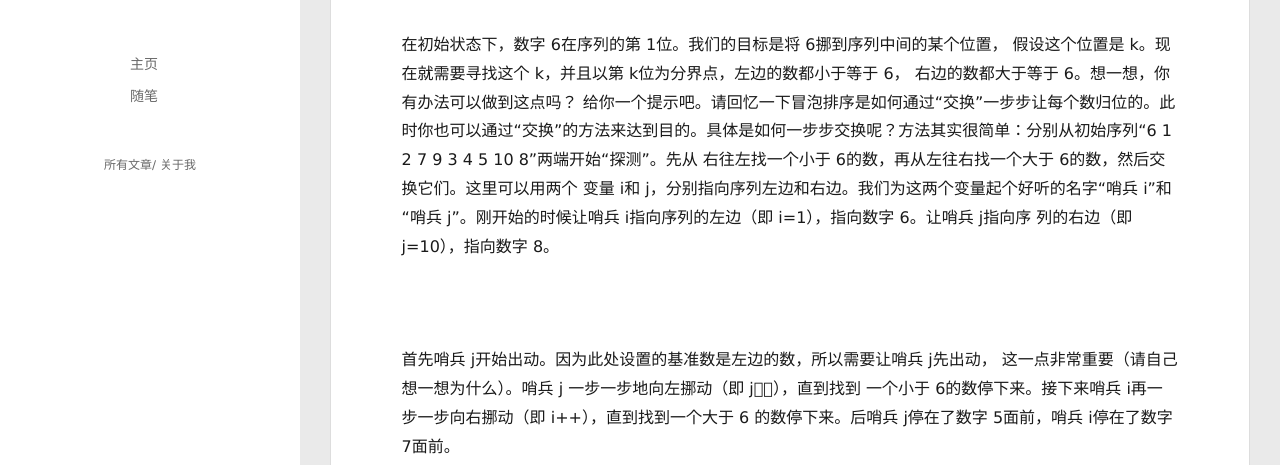
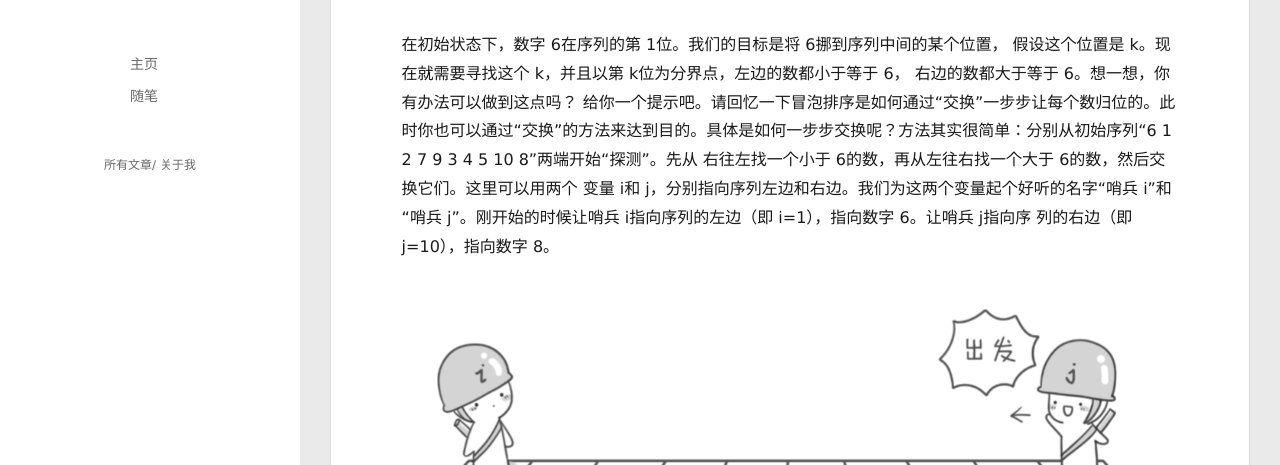
Before and after one commit to 12581a/12581a.github.io, a plain HTML site: page 2019/12/19/快速排序/index.html in a window 1280 px wide. Shown: the part 335-800 px from the top of the page. Drawn offline with Linux system fonts and the light colour scheme.

Commit message:
Site updated: 2019-12-19 11:55:07

```diff
--- a/2019/12/19/快速排序/index.html
+++ b/2019/12/19/快速排序/index.html
@@ -16,14 +16,14 @@
 <meta property="og:site_name" content="Hexo">
 <meta property="og:description" content="最常用的排序——快速排序假设我们现在对“6  1  2  7  9  3  4  5  10  8”这 10个数进行排序。首先在这个序列中随 便找一个数作为基准数（不要被这个名词吓到了，这就是一个用来参照的数，待会儿你就知 道它用来做啥了）。为了方便，就让第一个数 6 作为基准数吧。接下来，需要将这个序列中 所有比基准数大的数放在 6的右边，比基准数小的数放在 6的左边，类似下面这种排列。  3">
 <meta property="og:locale" content="en">
-<meta property="og:image" content="http:&#x2F;&#x2F;yoursite.com&#x2F;2019&#x2F;12&#x2F;19&#x2F;%E5%BF%AB%E9%80%9F%E6%8E%92%E5%BA%8F&#x2F;D:%5Cblog%5Csource_posts%5C%E5%BF%AB%E9%80%9F%E6%8E%92%E5%BA%8F%5C1111.PNG">
-<meta property="og:image" content="http:&#x2F;&#x2F;yoursite.com&#x2F;2019&#x2F;12&#x2F;19&#x2F;%E5%BF%AB%E9%80%9F%E6%8E%92%E5%BA%8F&#x2F;D:%5Cblog%5Csource_posts%5C%E5%BF%AB%E9%80%9F%E6%8E%92%E5%BA%8F%5C22222.PNG">
-<meta property="og:image" content="http:&#x2F;&#x2F;yoursite.com&#x2F;2019&#x2F;12&#x2F;19&#x2F;%E5%BF%AB%E9%80%9F%E6%8E%92%E5%BA%8F&#x2F;D:%5Cblog%5Csource_posts%5C%E5%BF%AB%E9%80%9F%E6%8E%92%E5%BA%8F%5C33333.PNG">
-<meta property="og:image" content="http:&#x2F;&#x2F;yoursite.com&#x2F;2019&#x2F;12&#x2F;19&#x2F;%E5%BF%AB%E9%80%9F%E6%8E%92%E5%BA%8F&#x2F;D:%5Cblog%5Csource_posts%5C%E5%BF%AB%E9%80%9F%E6%8E%92%E5%BA%8F%5C4444.PNG">
-<meta property="og:image" content="http:&#x2F;&#x2F;yoursite.com&#x2F;2019&#x2F;12&#x2F;19&#x2F;%E5%BF%AB%E9%80%9F%E6%8E%92%E5%BA%8F&#x2F;D:%5Cblog%5Csource_posts%5C%E5%BF%AB%E9%80%9F%E6%8E%92%E5%BA%8F%5C55555.PNG">
-<meta property="og:updated_time" content="2019-12-19T03:41:12.457Z">
+<meta property="og:image" content="http:&#x2F;&#x2F;yoursite.com&#x2F;2019&#x2F;12&#x2F;19&#x2F;%E5%BF%AB%E9%80%9F%E6%8E%92%E5%BA%8F&#x2F;1111.PNG">
+<meta property="og:image" content="http:&#x2F;&#x2F;yoursite.com&#x2F;2019&#x2F;12&#x2F;19&#x2F;%E5%BF%AB%E9%80%9F%E6%8E%92%E5%BA%8F&#x2F;22222.PNG">
+<meta property="og:image" content="http:&#x2F;&#x2F;yoursite.com&#x2F;2019&#x2F;12&#x2F;19&#x2F;%E5%BF%AB%E9%80%9F%E6%8E%92%E5%BA%8F&#x2F;33333.PNG">
+<meta property="og:image" content="http:&#x2F;&#x2F;yoursite.com&#x2F;2019&#x2F;12&#x2F;19&#x2F;%E5%BF%AB%E9%80%9F%E6%8E%92%E5%BA%8F&#x2F;4444.PNG">
+<meta property="og:image" content="http:&#x2F;&#x2F;yoursite.com&#x2F;2019&#x2F;12&#x2F;19&#x2F;%E5%BF%AB%E9%80%9F%E6%8E%92%E5%BA%8F&#x2F;55555.PNG">
+<meta property="og:updated_time" content="2019-12-19T03:54:04.349Z">
 <meta name="twitter:card" content="summary">
-<meta name="twitter:image" content="http:&#x2F;&#x2F;yoursite.com&#x2F;2019&#x2F;12&#x2F;19&#x2F;%E5%BF%AB%E9%80%9F%E6%8E%92%E5%BA%8F&#x2F;D:%5Cblog%5Csource_posts%5C%E5%BF%AB%E9%80%9F%E6%8E%92%E5%BA%8F%5C1111.PNG">
+<meta name="twitter:image" content="http:&#x2F;&#x2F;yoursite.com&#x2F;2019&#x2F;12&#x2F;19&#x2F;%E5%BF%AB%E9%80%9F%E6%8E%92%E5%BA%8F&#x2F;1111.PNG">
 
 
     <link rel="icon" href="/favicon.png">
@@ -168,18 +168,18 @@
         <h3 id="最常用的排序——快速排序"><a href="#最常用的排序——快速排序" class="headerlink" title="最常用的排序——快速排序"></a>最常用的排序——快速排序</h3><p>假设我们现在对“6  1  2  7  9  3  4  5  10  8”这 10个数进行排序。首先在这个序列中随 便找一个数作为<strong>基准数</strong>（不要被这个名词吓到了，这就是一个用来参照的数，待会儿你就知 道它用来做啥了）。为了方便，就让第一个数 6 作为基准数吧。接下来，需要将这个序列中 所有比基准数大的数放在 6的右边，比基准数小的数放在 6的左边，类似下面这种排列。 </p>
 <p><strong>3  1  2  5  4  6  9  7  10  8</strong> </p>
 <p>在初始状态下，数字 6在序列的第 1位。我们的目标是将 6挪到序列中间的某个位置， 假设这个位置是 k。现在就需要寻找这个 k，并且以第 k位为分界点，左边的数都小于等于 6， 右边的数都大于等于 6。想一想，你有办法可以做到这点吗？ 给你一个提示吧。请回忆一下冒泡排序是如何通过“交换”一步步让每个数归位的。此时你也可以通过“交换”的方法来达到目的。具体是如何一步步交换呢？方法其实很简单：分别从初始序列“6  1  2  7  9  3  4  5  10  8”两端开始“探测”。先从 右往左找一个小于 6的数，再从左往右找一个大于 6的数，然后交换它们。这里可以用两个 变量 i和 j，分别指向序列左边和右边。我们为这两个变量起个好听的名字“哨兵 i”和 “哨兵 j”。刚开始的时候让哨兵 i指向序列的左边（即 i=1），指向数字 6。让哨兵 j指向序 列的右边（即 j=10），指向数字 8。 </p>
-<p><img src="/2019/12/19/%E5%BF%AB%E9%80%9F%E6%8E%92%E5%BA%8F/D:%5Cblog%5Csource_posts%5C%E5%BF%AB%E9%80%9F%E6%8E%92%E5%BA%8F%5C1111.PNG" alt></p>
+<p><img src="/2019/12/19/%E5%BF%AB%E9%80%9F%E6%8E%92%E5%BA%8F/1111.PNG" alt></p>
 <p>首先哨兵 j开始出动。因为此处设置的基准数是左边的数，所以需要让哨兵 j先出动， 这一点非常重要（请自己想一想为什么）。哨兵 j 一步一步地向左挪动（即 j），直到找到 一个小于 6的数停下来。接下来哨兵 i再一步一步向右挪动（即 i++），直到找到一个大于 6 的数停下来。后哨兵 j停在了数字 5面前，哨兵 i停在了数字 7面前。 </p>
-<p> <img src="/2019/12/19/%E5%BF%AB%E9%80%9F%E6%8E%92%E5%BA%8F/D:%5Cblog%5Csource_posts%5C%E5%BF%AB%E9%80%9F%E6%8E%92%E5%BA%8F%5C22222.PNG" alt></p>
+<p> <img src="/2019/12/19/%E5%BF%AB%E9%80%9F%E6%8E%92%E5%BA%8F/22222.PNG" alt></p>
 <p>现在交换哨兵 i和哨兵 j所指向的元素的值。交换之后的序列如下。 </p>
 <p><strong>6  1  2  <u>5</u>  9  3  4  <u>7</u>  10  8</strong></p>
 <p>到此，第一次交换结束。接下来哨兵 j继续向左挪动（再次友情提醒，每次必须是哨兵 j先出发）。他发现了 4（比基准数 6要小，满足要求）之后停了下来。哨兵 i也继续向右挪 动，他发现了 9（比基准数 6要大，满足要求）之后停了下来。此时再次进行交换，交换之 后的序列如下。 </p>
 <p><strong>6  1  2  5  <u>4</u>  3  <u>9</u>  7  10  8</strong></p>
-<p><img src="/2019/12/19/%E5%BF%AB%E9%80%9F%E6%8E%92%E5%BA%8F/D:%5Cblog%5Csource_posts%5C%E5%BF%AB%E9%80%9F%E6%8E%92%E5%BA%8F%5C33333.PNG" alt></p>
+<p><img src="/2019/12/19/%E5%BF%AB%E9%80%9F%E6%8E%92%E5%BA%8F/33333.PNG" alt></p>
 <p>  第二次交换结束，“探测”继续。哨兵 j继续向左挪动，他发现了 3（比基准数 6要小， 满足要求）之后又停了下来。哨兵 i 继续向右移动，糟啦！此时哨兵 i 和哨兵 j 相遇了，哨 兵 i和哨兵 j都走到3面前。说明此时“探测”结束。我们将基准数 6和 3进行交换。交换之后的序列如下。 </p>
 <p><strong><u>3</u>  1  2  5  4  <u>6</u>  9  7  10  8</strong> </p>
-<p><img src="/2019/12/19/%E5%BF%AB%E9%80%9F%E6%8E%92%E5%BA%8F/D:%5Cblog%5Csource_posts%5C%E5%BF%AB%E9%80%9F%E6%8E%92%E5%BA%8F%5C4444.PNG" alt></p>
-<p><img src="/2019/12/19/%E5%BF%AB%E9%80%9F%E6%8E%92%E5%BA%8F/D:%5Cblog%5Csource_posts%5C%E5%BF%AB%E9%80%9F%E6%8E%92%E5%BA%8F%5C55555.PNG" alt></p>
+<p><img src="/2019/12/19/%E5%BF%AB%E9%80%9F%E6%8E%92%E5%BA%8F/4444.PNG" alt></p>
+<p><img src="/2019/12/19/%E5%BF%AB%E9%80%9F%E6%8E%92%E5%BA%8F/55555.PNG" alt></p>
 <p>到此第一轮“探测”真正结束。此时以基准数 6为分界点，6左边的数都小于等于 6，6 右边的数都大于等于 6。回顾一下刚才的过程，其实哨兵 j的使命就是要找小于基准数的数， 而哨兵 i的使命就是要找大于基准数的数，直到 i和 j碰头为止。 OK，解释完毕。现在基准数 6 已经归位，它正好处在序列的第 6 位。此时我们已经将 原来的序列，以 6为分界点拆分成了两个序列，左边的序列是“3  1  2  5  4”，右边的序列是“9  7  10  8”。接下来还需要分别处理这两个序列，因为 6左边和右边的序列目前都还是很混 乱的。不过不要紧，我们已经掌握了方法，接下来只要模拟刚才的方法分别处理 6左边和右 边的序列即可。现在先来处理 6左边的序列吧。如果你模拟得没有错，调整完毕之后的序列的顺序应该是：<br><strong>2  1  3  5  4</strong><br>OK，现在 3已经归位。接下来需要处理 3左边的序列“2 1”和右边的序列“5 4”。对序列“2 1”以 2为基准数进行调整，处理完毕之后的序列为“1 2”，到此 2已经归位。序列 “1”只有一个数，也不需要进行任何处理。至此我们对序列“2 1”已全部处理完毕，得到 的序列是“1 2”。序列“5 4”的处理也仿照此方法，后得到的序列如下。<br>*<em>1  2  3  4  5  6  9  7  10  8 *</em><br>对于序列“9  7  10  8”也模拟刚才的过程，直到不可拆分出新的子序列为止。终将会得到这样的序列：</p>
 <p>*<em>1  2  3  4  5  6  7  8  9  10 *</em></p>
 <p>到此，排序完全结束。细心的同学可能已经发现，快速排序的每一轮处理其实就是将这一轮的基准数归位，直到所有的数都归位为止，排序就结束了。</p>
```
Also changed, not shown: index.html (+5 -5 lines).
